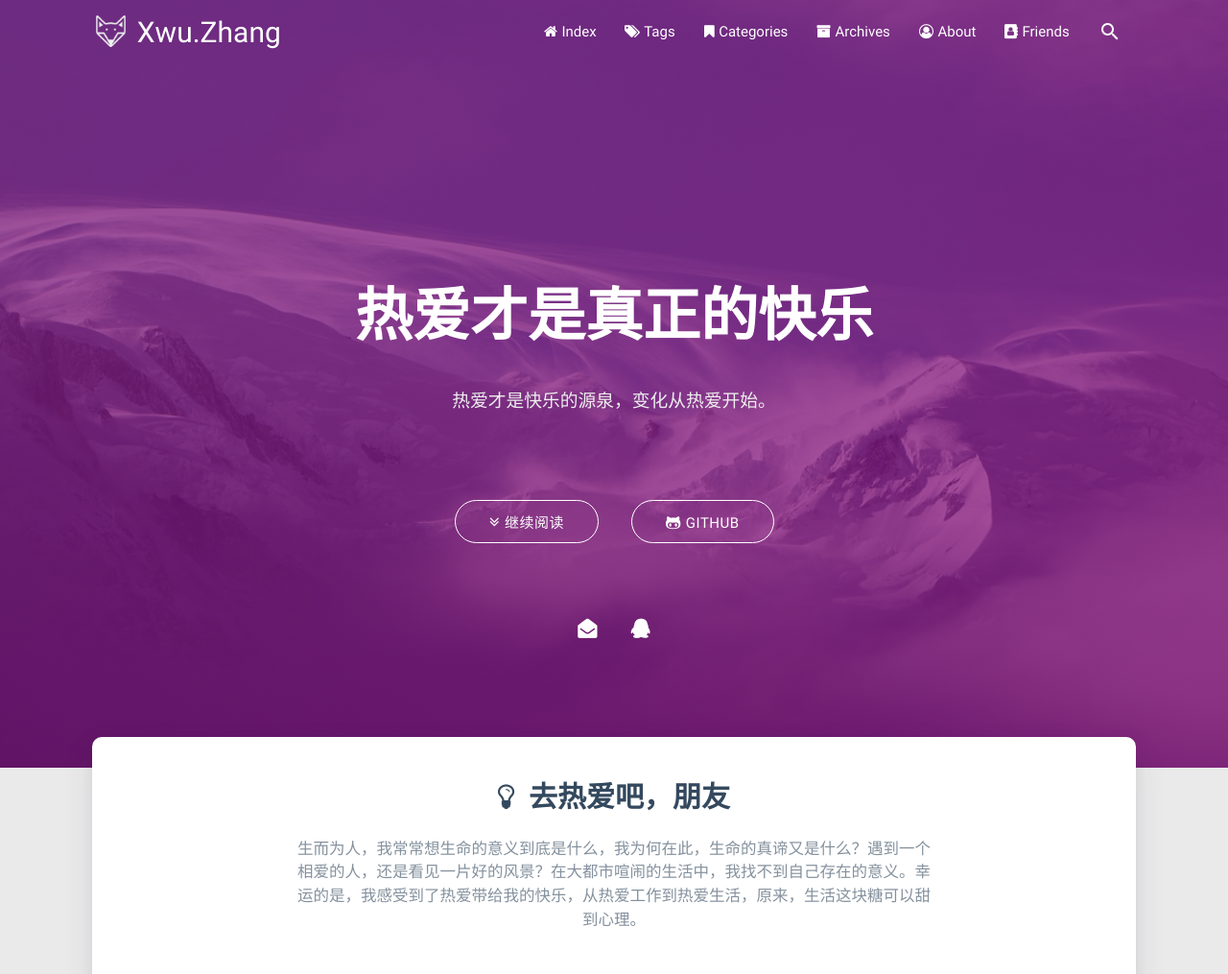
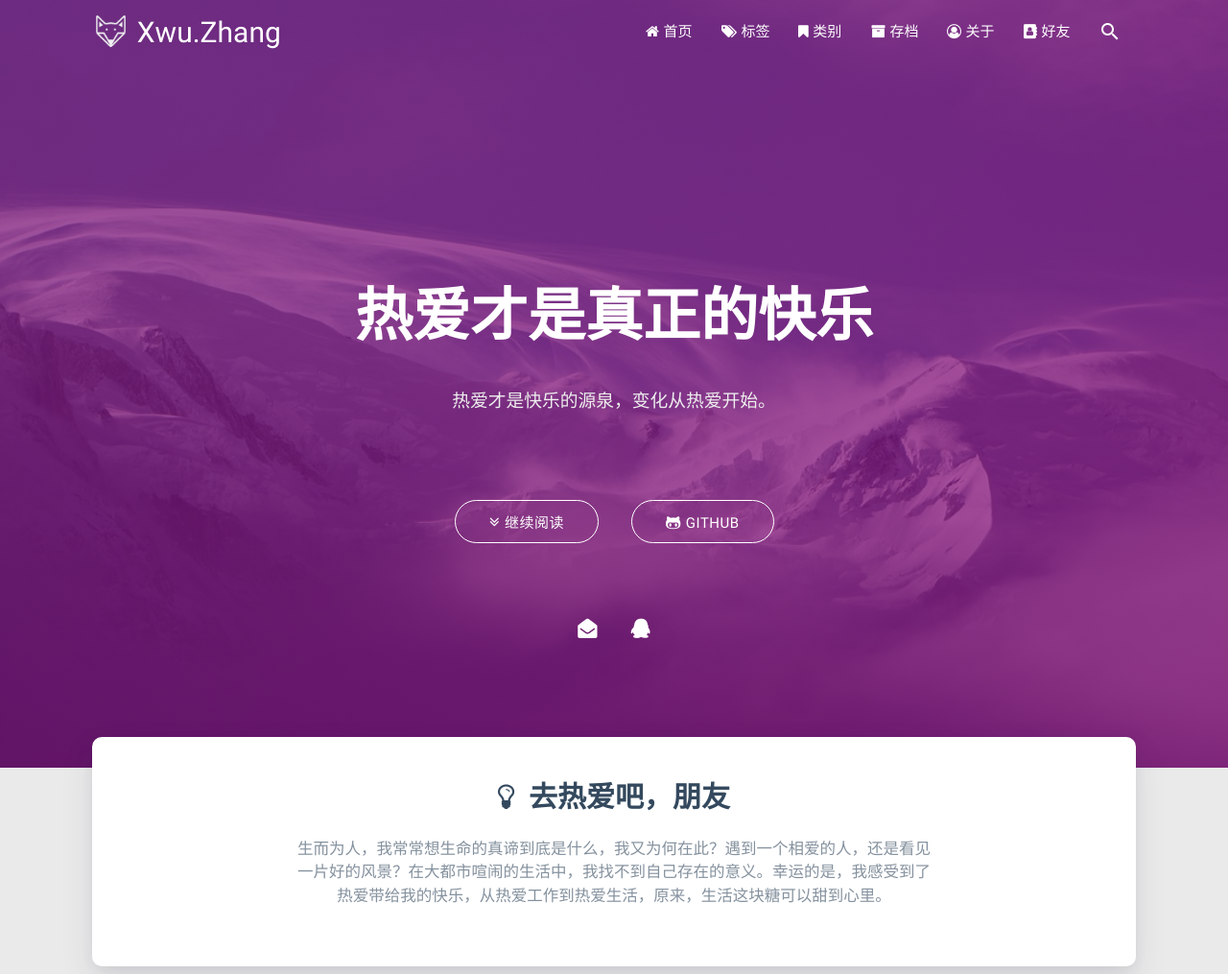
Before and after one commit to zhangchaowu/zhangchaowu.github.com, a plain HTML site: page index.html in a window 1280 px wide. Shown: the top 1015 px of the page at 96% size. Drawn offline with Linux system fonts and the light colour scheme; some packages are replaced by stand-ins of ours; no server answers; a script that the page names is missing.

Commit message:
Site updated: 2019-07-14 20:52:51

```diff
--- a/index.html
+++ b/index.html
@@ -55,7 +55,7 @@
 
             <i class="fa fa-home"></i>
 
-            <span>Index</span>
+            <span>首页</span>
         </a>
     </li>
 
@@ -64,7 +64,7 @@
 
             <i class="fa fa-tags"></i>
 
-            <span>Tags</span>
+            <span>标签</span>
         </a>
     </li>
 
@@ -73,7 +73,7 @@
 
             <i class="fa fa-bookmark"></i>
 
-            <span>Categories</span>
+            <span>类别</span>
         </a>
     </li>
 
@@ -82,7 +82,7 @@
 
             <i class="fa fa-archive"></i>
 
-            <span>Archives</span>
+            <span>存档</span>
         </a>
     </li>
 
@@ -91,7 +91,7 @@
 
             <i class="fa fa-user-circle-o"></i>
 
-            <span>About</span>
+            <span>关于</span>
         </a>
     </li>
 
@@ -100,7 +100,7 @@
 
             <i class="fa fa-address-book"></i>
 
-            <span>Friends</span>
+            <span>好友</span>
         </a>
     </li>
 
@@ -135,7 +135,7 @@
 
                 <i class="fa fa-fw fa-home"></i>
 
-                Index
+                首页
             </a>
         </li>
 
@@ -144,7 +144,7 @@
 
                 <i class="fa fa-fw fa-tags"></i>
 
-                Tags
+                标签
             </a>
         </li>
 
@@ -153,7 +153,7 @@
 
                 <i class="fa fa-fw fa-bookmark"></i>
 
-                Categories
+                类别
             </a>
         </li>
 
@@ -162,7 +162,7 @@
 
                 <i class="fa fa-fw fa-archive"></i>
 
-                Archives
+                存档
             </a>
         </li>
 
@@ -171,7 +171,7 @@
 
                 <i class="fa fa-fw fa-user-circle-o"></i>
 
-                About
+                关于
             </a>
         </li>
 
@@ -180,7 +180,7 @@
 
                 <i class="fa fa-fw fa-address-book"></i>
 
-                Friends
+                好友
             </a>
         </li>
 
@@ -352,7 +352,7 @@ $('.bg-cover').css('background-image', 'url(/medias/banner/' + new Date().getDay
 
     <div class="row">
         <div class="col l8 offset-l2 m10 offset-m1 s10 offset-s1 center-align text">
-            生而为人，我常常想生命的意义到底是什么，我为何在此，生命的真谛又是什么？遇到一个相爱的人，还是看见一片好的风景？在大都市喧闹的生活中，我找不到自己存在的意义。幸运的是，我感受到了热爱带给我的快乐，从热爱工作到热爱生活，原来，生活这块糖可以甜到心理。
+            生而为人，我常常想生命的真谛到底是什么，我又为何在此？遇到一个相爱的人，还是看见一片好的风景？在大都市喧闹的生活中，我找不到自己存在的意义。幸运的是，我感受到了热爱带给我的快乐，从热爱工作到热爱生活，原来，生活这块糖可以甜到心里。
         </div>
     </div>
 </div>
```
Also changed, not shown: 2019/07/14/hello-world/index.html (+12 -12 lines), archives/2019/07/index.html (+12 -12 lines), archives/2019/index.html (+12 -12 lines), archives/index.html (+12 -12 lines).
